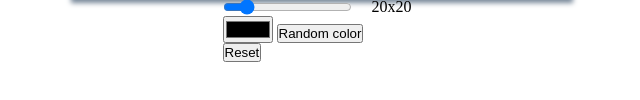
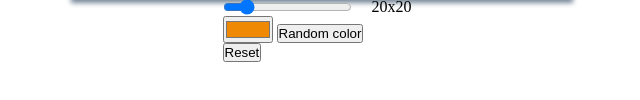
Before and after one commit to agiemza/etch-a-sketch, a plain HTML site: page index.html in a window 1280 px wide. Both pictures are taken after a click on the button "Random color". Shown: the part 526-626 px from the top of the page, 323-963 px from the left. Drawn offline with Linux system fonts and the light colour scheme.

Commit message:
add random color button

```diff
--- a/app.js
+++ b/app.js
@@ -3,10 +3,11 @@ const rangeInput = document.querySelector(".range-input")
 const currentRangeContainer = document.querySelector(".current-range-container")
 const colorPicker = document.querySelector(".color-picker")
 const resetButton = document.querySelector(".reset-button")
+const randomColorButton = document.querySelector(".random-color")
 
 const settings = {
-    penColor: "rgba(0,0,0,1)",
-    canvasColor: "rgba(255,255,255,1)",
+    penColor: "#000000",
+    canvasColor: "#ffffff",
     editingActive: false,
     currentTargetColor: undefined,
     boxSide: undefined,
@@ -25,6 +26,17 @@ function setEventListeners() {
     rangeInput.addEventListener("change", changeGridSize)
     colorPicker.addEventListener("change", e => {
         settings.penColor = e.target.value
+    })
+    randomColorButton.addEventListener("click", () => {
+        let newColor = {
+            red: (`0${Math.floor(Math.random() * 256).toString(16)}`).slice(-2),
+            green: (`0${Math.floor(Math.random() * 256).toString(16)}`).slice(-2),
+            blue: (`0${Math.floor(Math.random() * 256).toString(16)}`).slice(-2)
+        }
+        console.log(`#${newColor.red}${newColor.green}${newColor.blue} `)
+        settings.penColor = `#${newColor.red}${newColor.green}${newColor.blue}`
+        colorPicker.value = `#${newColor.red}${newColor.green}${newColor.blue}`
+
     })
     resetButton.addEventListener("click", resetGrid)
 }
--- a/index.html
+++ b/index.html
@@ -23,7 +23,7 @@
             </div>
             <div class="color-picker-container">
                 <input type="color" value="#000000" class="color-picker" >
-                <button>Random color</button>
+                <button class="random-color">Random color</button>
             </div>
             <div class="buttons-container">
                 <button class="reset-button">Reset</button>
```
Lines whose indentation alone changed are shown as unchanged.
